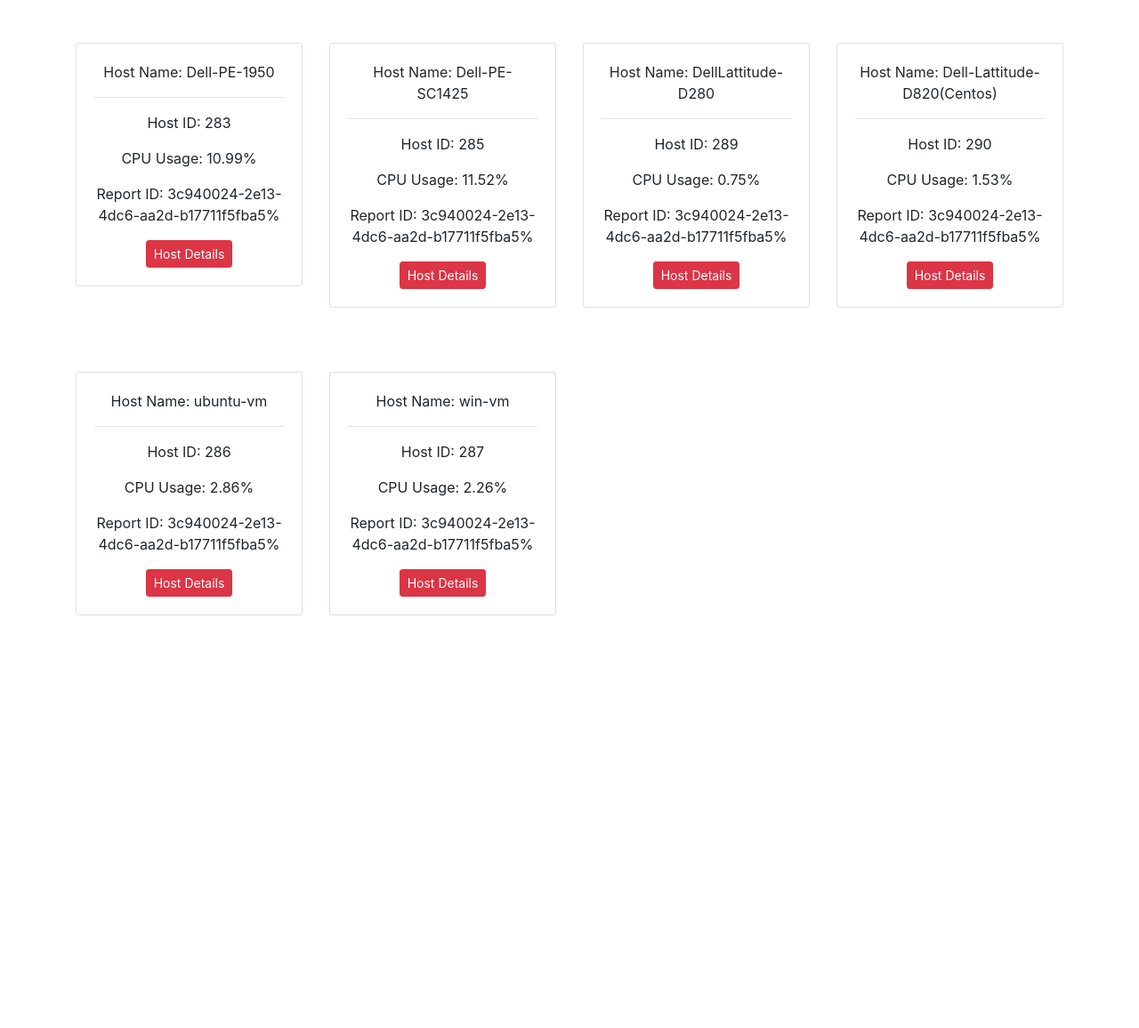
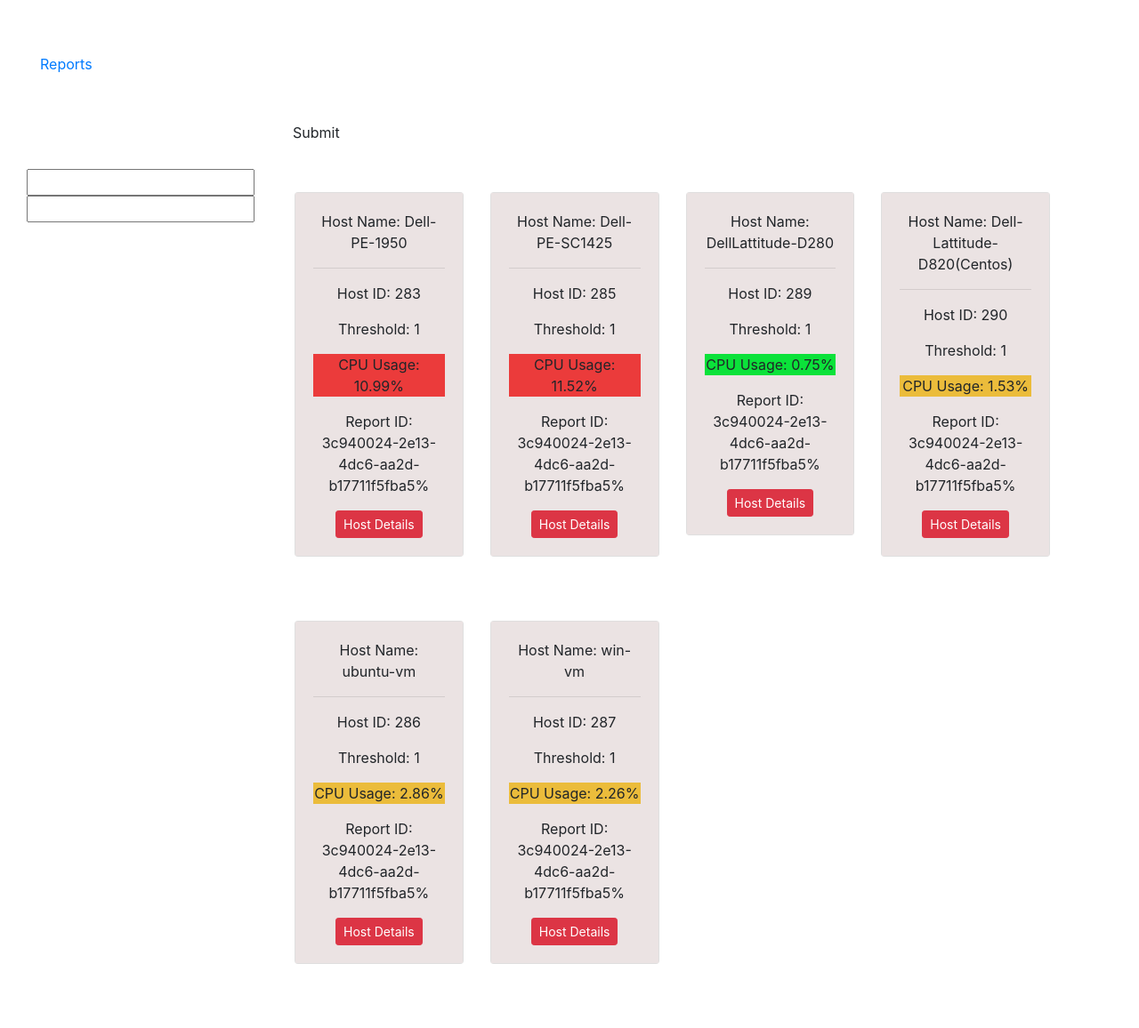
Before and after one commit to DanielHoulihan/Datacenter-Management, a Django app: template webapp/tool/templates/reports/report_detail.html in a window 1280 px wide. Shown: the whole page at 89% size. Before the commit the page ends 692 px from the top, so only its background shows below. Run offline with Django 4.2, Linux system fonts and the light colour scheme; the template is opened without the code that fills it: values that come from a table or form of the project are taken from there, others are empty; data comes from the database, SQL or seed files in the repository; both versions use the stored data as it was after the commit; parts of the project's set-up code (start-up, migrations or seed data) failed here and were passed over.

Commit message:
Threshold toggle added

```diff
--- a/webapp/tool/models.py
+++ b/webapp/tool/models.py
@@ -1,4 +1,3 @@
-from tkinter import CASCADE
 from django.db import models
 
 class Report(models.Model):
@@ -11,7 +10,6 @@ class Report(models.Model):
     pue = models.FloatField(null=True)
     startTime = models.CharField(max_length=20,null=True)
     endTime = models.CharField(max_length=20,null=True)
-
 
     def __str__(self):
         return self.reportId
@@ -27,7 +25,10 @@ class HostReport(models.Model):
     apparentWastageCost = models.FloatField(null=True)
     carbonFootprint = models.FloatField(null=True)
 
+    def __str__(self):
+        return str(self.hostId)
 
 
-    def __str__(self):
-        return str(self.hostId)
+class Threshold(models.Model):
+    low = models.IntegerField()
+    medium = models.IntegerField()
--- /dev/null
+++ b/webapp/tool/static/css/styles.css
@@ -0,0 +1,7 @@
+.sidebar-nav {
+    margin-top: 30px;
+    padding: 30px;
+    list-style: none;
+    position: absoute;
+    float:left;
+}
--- a/webapp/tool/templates/reports/base.html
+++ b/webapp/tool/templates/reports/base.html
@@ -1,20 +1,26 @@
-{% load static %}
 <!DOCTYPE html>
 <html lang="en">
+
 <head>
-    <meta charset="UTF-8">
-    <meta name="viewport" content="width=device-width, initial-scale=1.0">
-    <title>Data Center Management</title>
-    <link rel="stylesheet" href="https://cdn.jsdelivr.net/npm/bootstrap@4.5.3/dist/css/bootstrap.min.css" integrity="sha384-TX8t27EcRE3e/ihU7zmQxVncDAy5uIKz4rEkgIXeMed4M0jlfIDPvg6uqKI2xXr2" crossorigin="anonymous">
-    <link rel="stylesheet" href="{% static 'css/style.css' %}">
+  {% block title %}<title>Data Center Management Tool</title>{% endblock %}
+  <meta charset="utf-8">
+  <meta name="viewport" content="width=device-width, initial-scale=1">
+  <link rel="stylesheet" href="https://cdn.jsdelivr.net/npm/bootstrap@4.5.3/dist/css/bootstrap.min.css" integrity="sha384-TX8t27EcRE3e/ihU7zmQxVncDAy5uIKz4rEkgIXeMed4M0jlfIDPvg6uqKI2xXr2" crossorigin="anonymous">
+  {% load static %}
+  <link rel="stylesheet" href="{% static 'css/styles.css' %}">
 </head>
 <body>
-{% block content%}
-{% endblock %}
-
-<script src = "{% static 'js/script.js' %}"></script>
-<script src="https://code.jquery.com/jquery-3.5.1.slim.min.js" integrity="sha384-DfXdz2htPH0lsSSs5nCTpuj/zy4C+OGpamoFVy38MVBnE+IbbVYUew+OrCXaRkfj" crossorigin="anonymous"></script>
-<script src="https://cdn.jsdelivr.net/npm/popper.js@1.16.1/dist/umd/popper.min.js" integrity="sha384-9/reFTGAW83EW2RDu2S0VKaIzap3H66lZH81PoYlFhbGU+6BZp6G7niu735Sk7lN" crossorigin="anonymous"></script>
-<script src="https://cdn.jsdelivr.net/npm/bootstrap@4.5.3/dist/js/bootstrap.min.js" integrity="sha384-w1Q4orYjBQndcko6MimVbzY0tgp4pWB4lZ7lr30WKz0vr/aWKhXdBNmNb5D92v7s" crossorigin="anonymous"></script>
+  <div class="container-fluid">
+    <div class="row"> <!-- Remove this -->
+      <div class="col-sm-2">
+      {% block sidebar %}
+        <ul class="sidebar-nav">
+          <li><a href="{% url 'get_reports' %}">Reports</a></li>
+        </ul>
+     {% endblock %}
+      </div>
+      <div class="col-sm-10 ">{% block content %}{% endblock %}</div>
+    </div> <!-- Remove this -->
+  </div>
 </body>
 </html>
--- a/webapp/tool/templates/reports/report_detail.html
+++ b/webapp/tool/templates/reports/report_detail.html
@@ -1,5 +1,18 @@
-{% extends 'reports/base.html'%}
+{% include 'reports/base.html'%}
 {% load static %}
+
+{% block sidebar %}
+ <form method="POST" class="post-form">
+  {% csrf_token %}
+  <ul class="sidebar-nav">
+    <li><input type="text" name="low"></li>
+    <li><input type="text" name="medium"></li>
+  </ul>
+  <button type="submit" class="save   btn btn-default">Submit</button>
+</form>
+{% endblock %}
+
+
 {% block content %}
   <div class = "container">
     <div class = "text-center container">
@@ -9,11 +22,19 @@
       {% for host in hosts %}
         <div class="col-md-4 col-sm-6 col-lg-3">
           <div class="card">
+            <div style="background-color: rgb(235, 227, 227)">
             <div class="card-body text-center">
               <p class="card-title">Host Name: {{ host.hostName }}</p>
               <hr>
               <p class="card-text">Host ID: {{ host.hostId }}</p>
-              <p class="card-text">CPU Usage: {{ host.cpu_usage }}%</p>
+              <p class="card-text">Threshold: {{ threshold.low }}</p>
+              {% if host.cpu_usage > threshold.medium %}
+              <p style="background-color: rgb(235, 59, 59)">CPU Usage: {{ host.cpu_usage }}%</p>
+              {% elif host.cpu_usage < threshold.low %}
+              <p style="background-color: rgb(11, 226, 58)">CPU Usage: {{ host.cpu_usage }}%</p>
+              {% else %}
+              <p style="background-color: rgb(235, 188, 59)">CPU Usage: {{ host.cpu_usage }}%</p>
+              {% endif %}
               <p class="card-text">Report ID: {{ host.reportId }}%</p>
               <a href="hosts/{{host.id}}"
               ><input
@@ -24,9 +45,12 @@
             /></a>
             </div>
           </div>
+        </div>
           <br><br><br>
         </div>
       {% endfor %}
     </div>
   </div>
+
 {% endblock %}
+<script type="text/javascript" src= "/../../static/js/script.js"></script>
```
Also changed, not shown: webapp/tool/views.py (+14 -5 lines), webapp/db.sqlite3, webapp/tool/migrations/0001_initial.py, webapp/tool/migrations/0002_auto_20220207_1306.py (deleted), webapp/tool/static/js/script.js (added), 1 other file.
